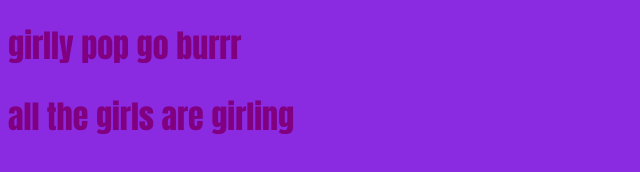
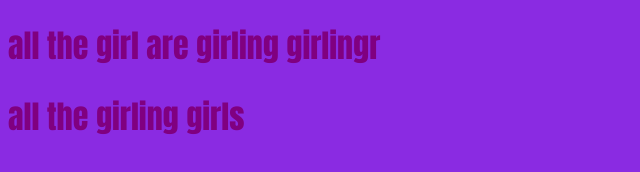
Before and after one commit to kayla-drake2008/gamesite, a plain HTML site: page index.html in a window 1280 px wide. Shown: the whole page, without its empty margins (0-640 px from the left). Drawn offline with Linux system fonts and the light colour scheme.

Commit message:
Update index.html
by kayla

```diff
--- a/index.html
+++ b/index.html
@@ -7,7 +7,7 @@
     <link rel="stylesheet" href="images/style.css">
 </head>
 <body>
-    <h1>girlly pop go burrr</h1>
-    <h1>all the girls are girling</h1>
+    <h1>all the girl are girling girlingr</h1>
+    <h1>all the girling girls</h1>
 </body>
 </html>
```
